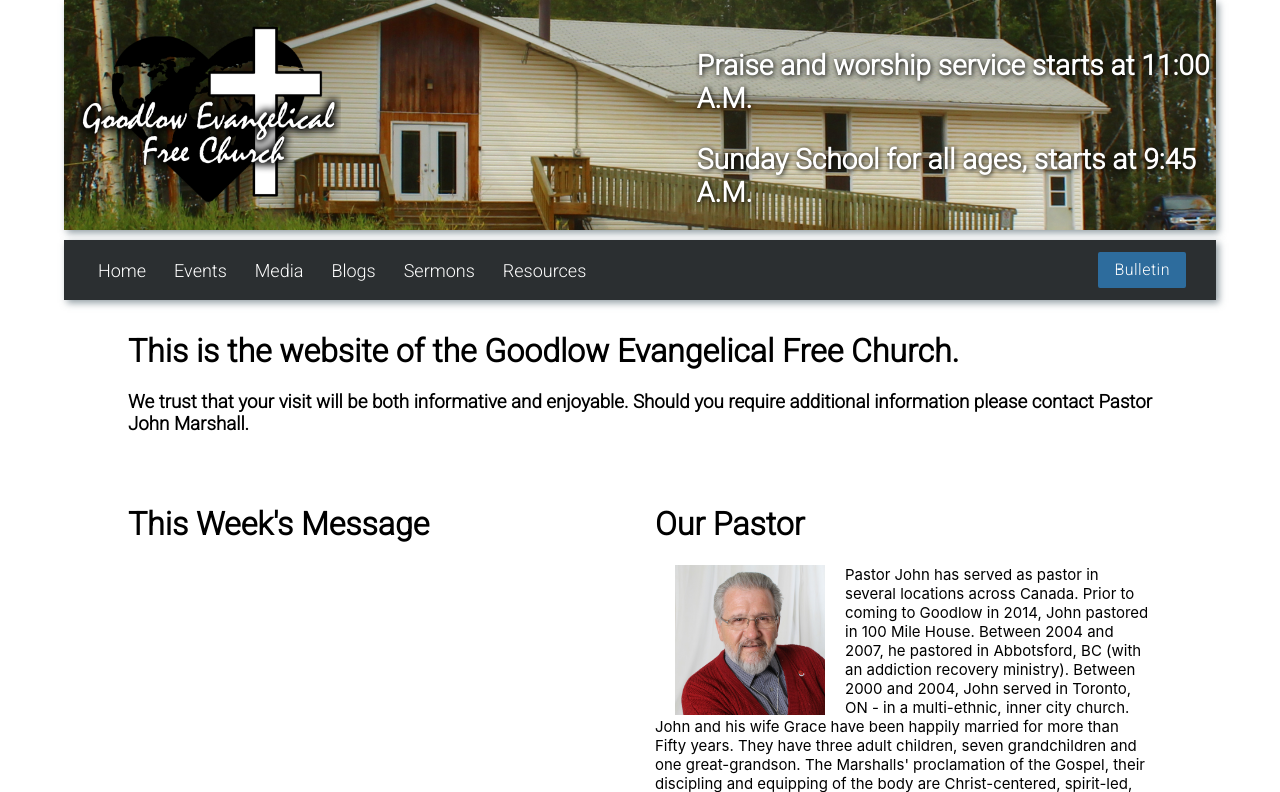
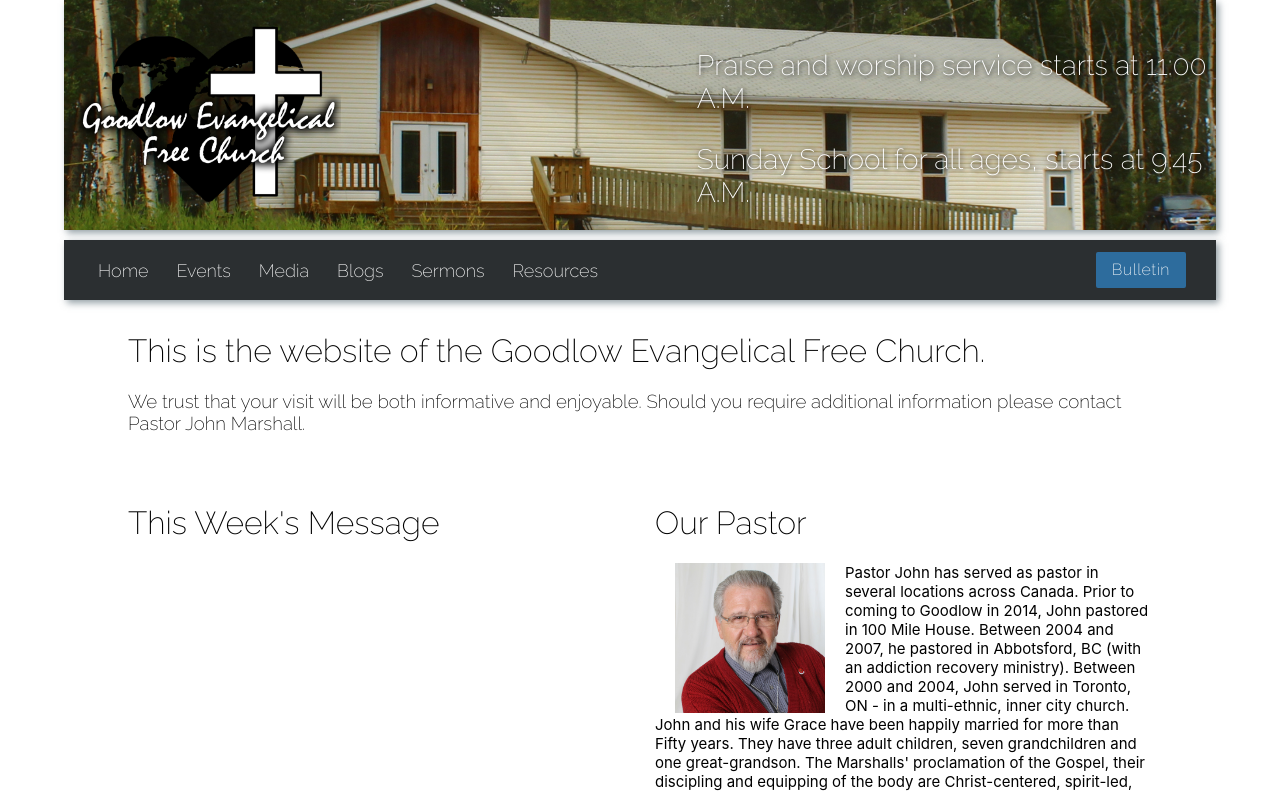
Before and after one commit to OwenRempel/GoodlowEFC, a PHP site: page / in a window 1280 px wide. Shown: the top 792 px of the page. Run offline with PHP 8.4, Linux system fonts and the light colour scheme.

Commit message:
Working on changing some font stuff

```diff
--- a/css/main.css
+++ b/css/main.css
@@ -1,5 +1,5 @@
+@import url('https://fonts.googleapis.com/css2?family=Raleway:wght@100;200;300;400&family=Roboto:wght@100;300;400&display=swap');
 
-@import url('https://fonts.googleapis.com/css2?family=Roboto:wght@300&display=swap');
 
 .material-symbols-outlined {
   font-variation-settings:
@@ -80,7 +80,8 @@ a {
   box-sizing: border-box;
 }
 a,h1,h2,h3,h4,h5,h6{
-  font-family: 'Roboto', sans-serif;
+  font-family: 'Raleway', sans-serif;
+  font-weight: 200;
 }
 
 
```
